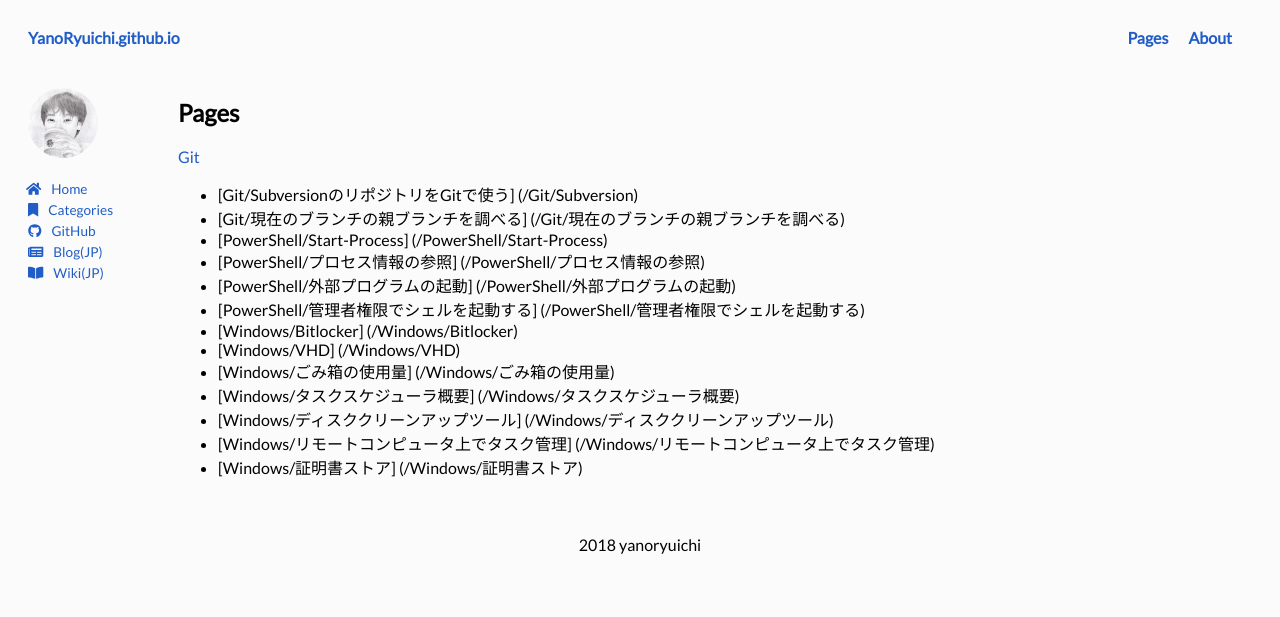
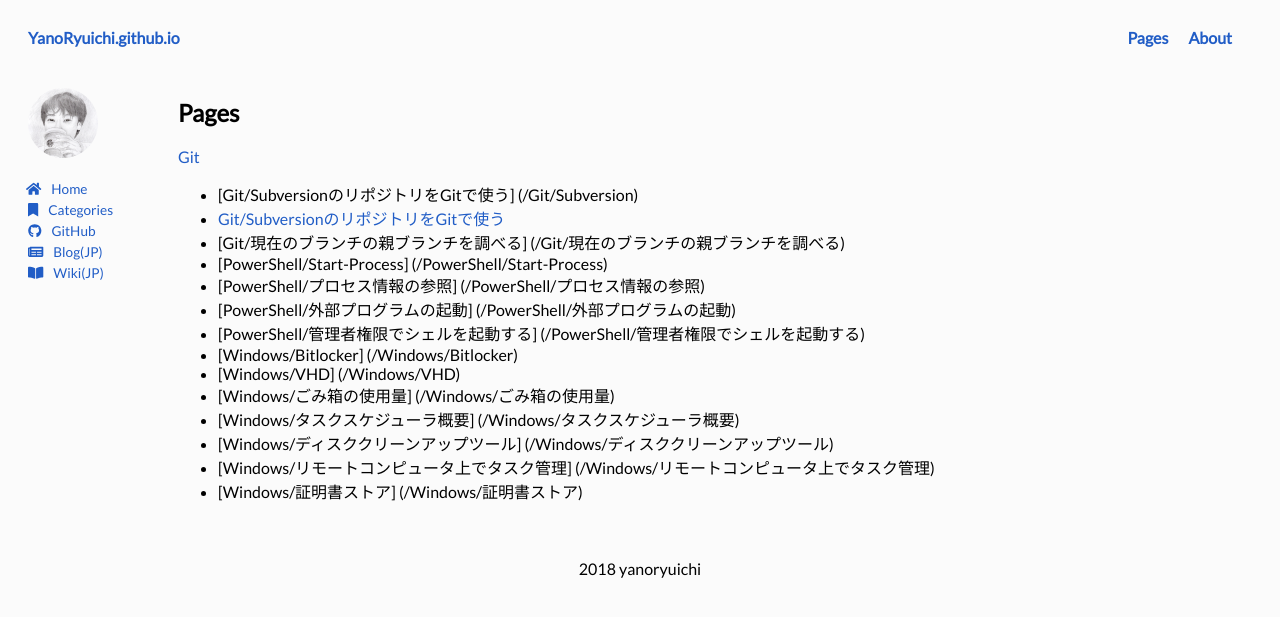
Before and after one commit to yanoryuichi/yanoryuichi.github.io, a Jekyll site: the page built from pages.md, in a window 1280 px wide. Shown: the top 617 px of the page. Built offline with Jekyll 4.4.1, drawn with Linux system fonts in a browser that asks for light colours; nearby versions of some CDN libraries; some web fonts are replaced; our own code applies the rules of GitHub Pages for plain Markdown files.

Commit message:
Update pages.md

```diff
--- a/pages.md
+++ b/pages.md
@@ -4,6 +4,7 @@ Pages
 [Git](/Git/git%20stash)
 
 - [Git/SubversionのリポジトリをGitで使う] (/Git/Subversion)
+- [Git/SubversionのリポジトリをGitで使う](/Git/Subversion)
 - [Git/現在のブランチの親ブランチを調べる]     (/Git/現在のブランチの親ブランチを調べる)
 - [PowerShell/Start-Process]                   (/PowerShell/Start-Process)
 - [PowerShell/プロセス情報の参照]              (/PowerShell/プロセス情報の参照)
```
